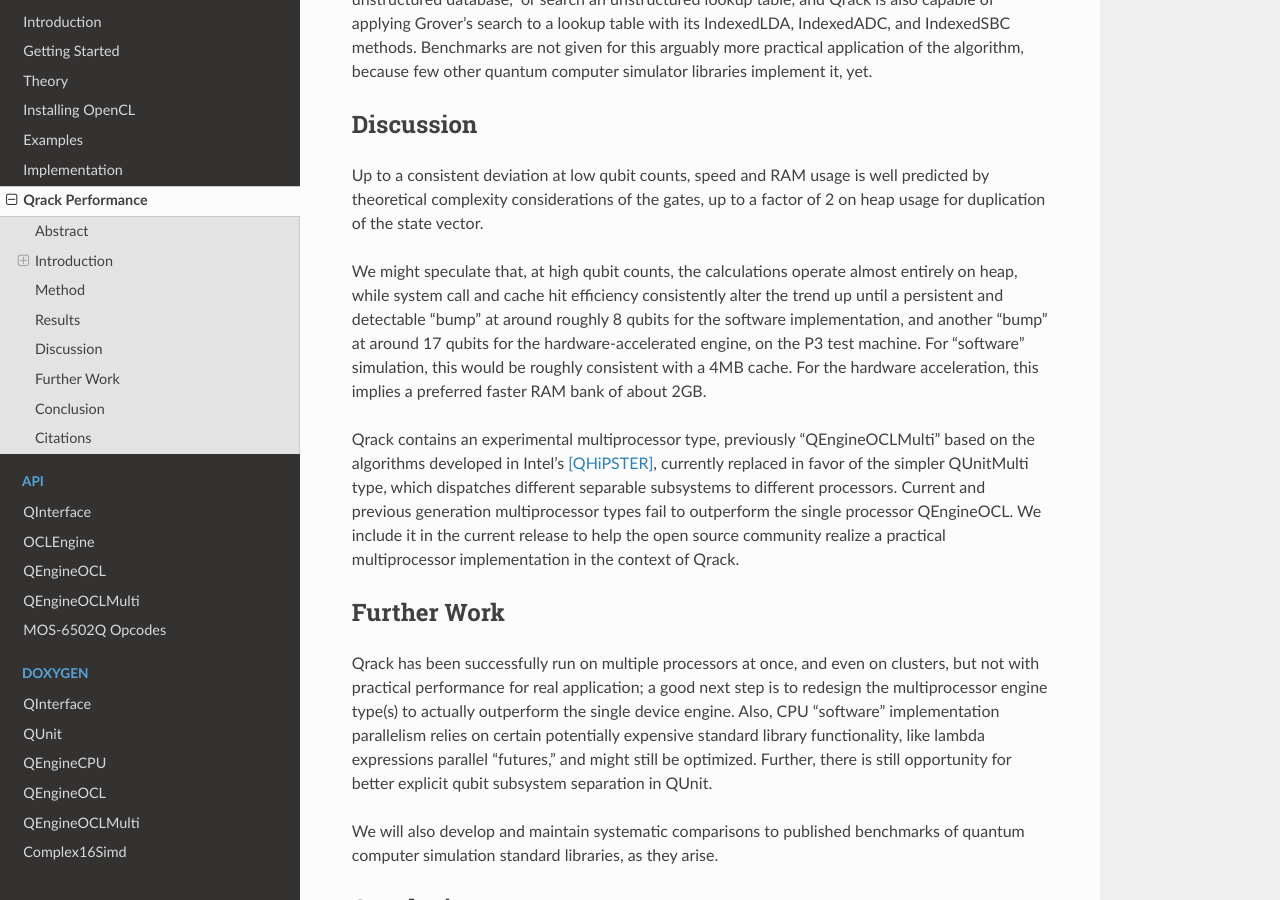
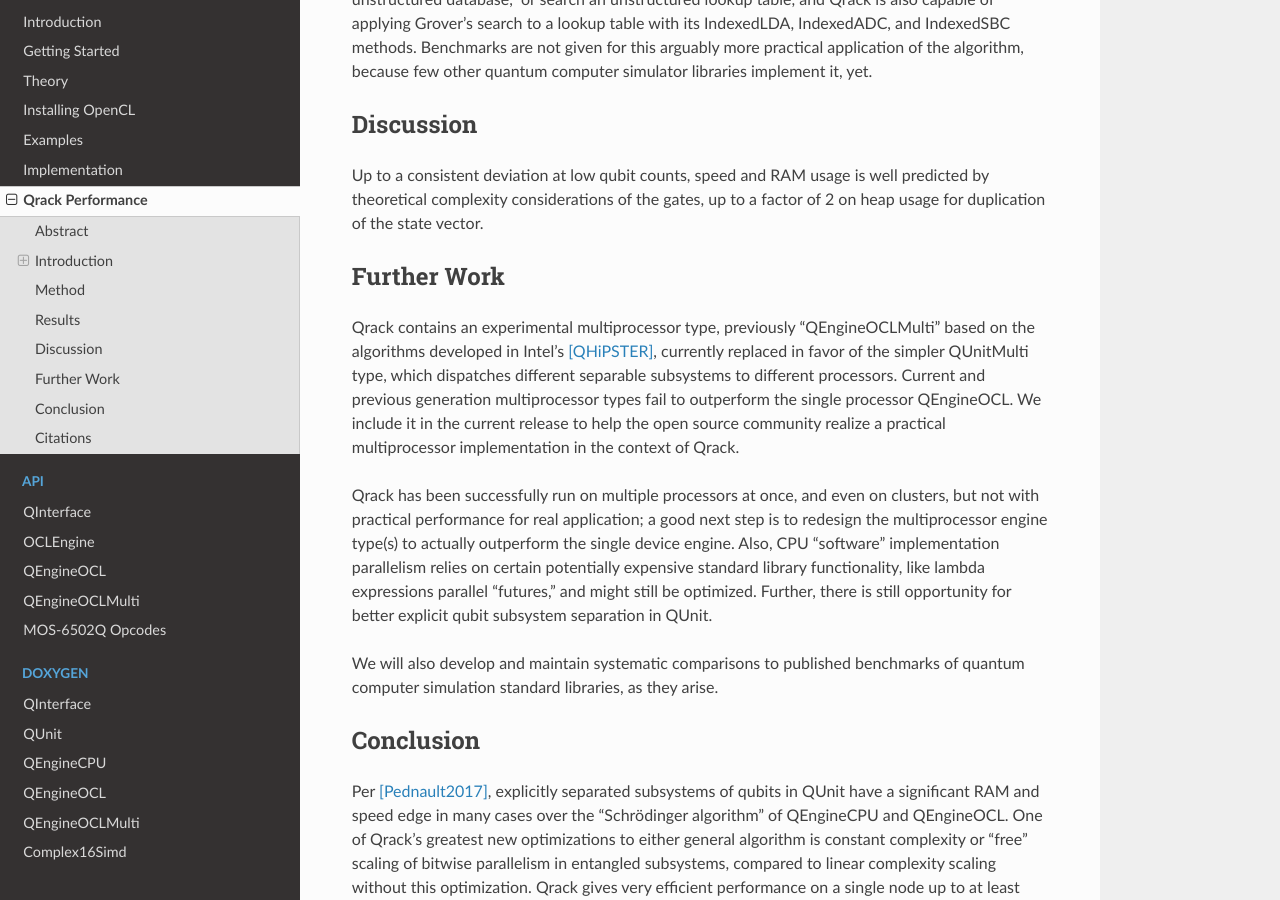
Before and after one commit to vm6502q/qrack.github.io, a Sphinx documentation site: the page built from docs/performance.rst, in a window 1280 px wide and 900 px high, scrolled down 5484 px. Built offline with Sphinx 7.4.7 and the Read the Docs theme 2.0.0, drawn with Linux system fonts in a browser that asks for light colours.

Commit message:
Removing extraneous old paragraph

```diff
--- a/docs/performance.rst
+++ b/docs/performance.rst
@@ -106,12 +106,10 @@ Discussion
 
 Up to a consistent deviation at low qubit counts, speed and RAM usage is well predicted by theoretical complexity considerations of the gates, up to a factor of 2 on heap usage for duplication of the state vector.
 
-We might speculate that, at high qubit counts, the calculations operate almost entirely on heap, while system call and cache hit efficiency consistently alter the trend up until a persistent and detectable "bump" at around roughly 8 qubits for the software implementation, and another "bump" at around 17 qubits for the hardware-accelerated engine, on the P3 test machine. For "software" simulation, this would be roughly consistent with a 4MB cache. For the hardware acceleration, this implies a preferred faster RAM bank of about 2GB.
+Further Work
+************
 
 Qrack contains an experimental multiprocessor type, previously "QEngineOCLMulti" based on the algorithms developed in Intel's [QHiPSTER]_, currently replaced in favor of the simpler QUnitMulti type, which dispatches different separable subsystems to different processors. Current and previous generation multiprocessor types fail to outperform the single processor QEngineOCL. We include it in the current release to help the open source community realize a practical multiprocessor implementation in the context of Qrack.
-
-Further Work
-************
 
 Qrack has been successfully run on multiple processors at once, and even on clusters, but not with practical performance for real application; a good next step is to redesign the multiprocessor engine type(s) to actually outperform the single device engine. Also, CPU "software" implementation parallelism relies on certain potentially expensive standard library functionality, like lambda expressions parallel "futures," and might still be optimized. Further, there is still opportunity for better explicit qubit subsystem separation in QUnit.
 
```
